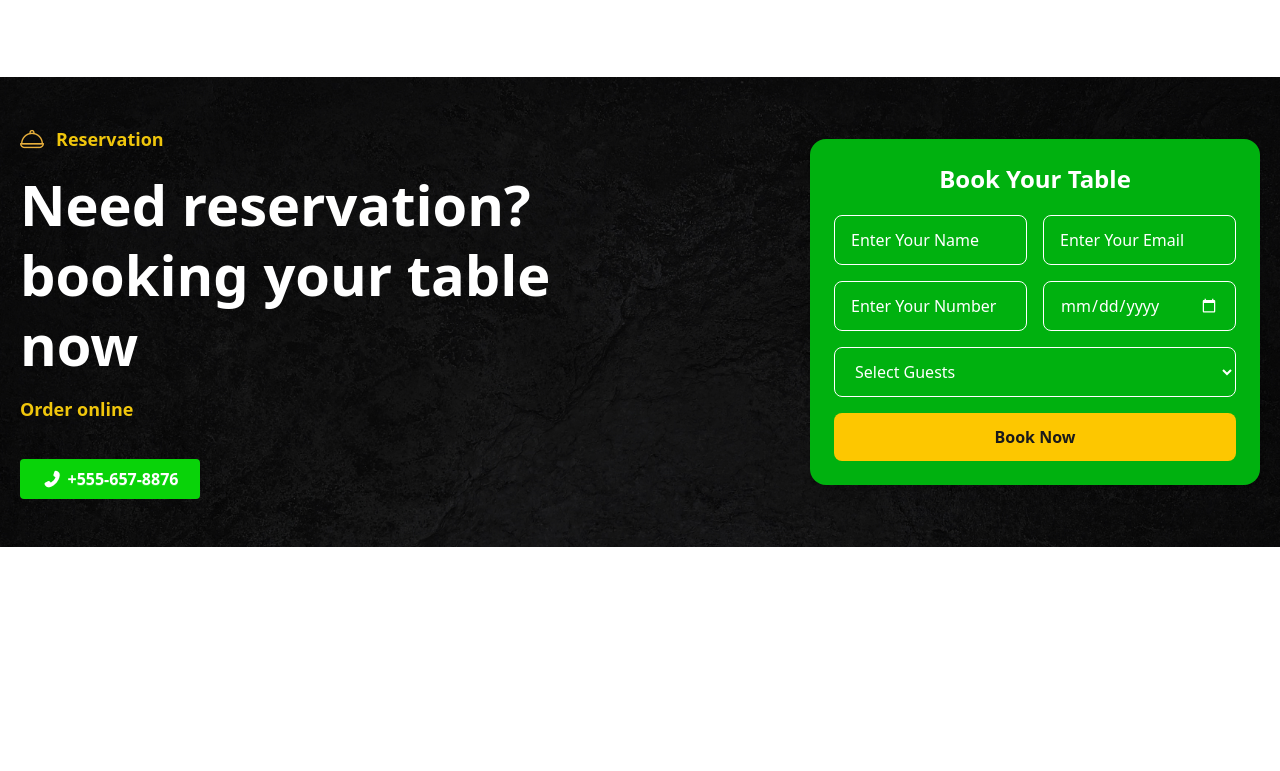
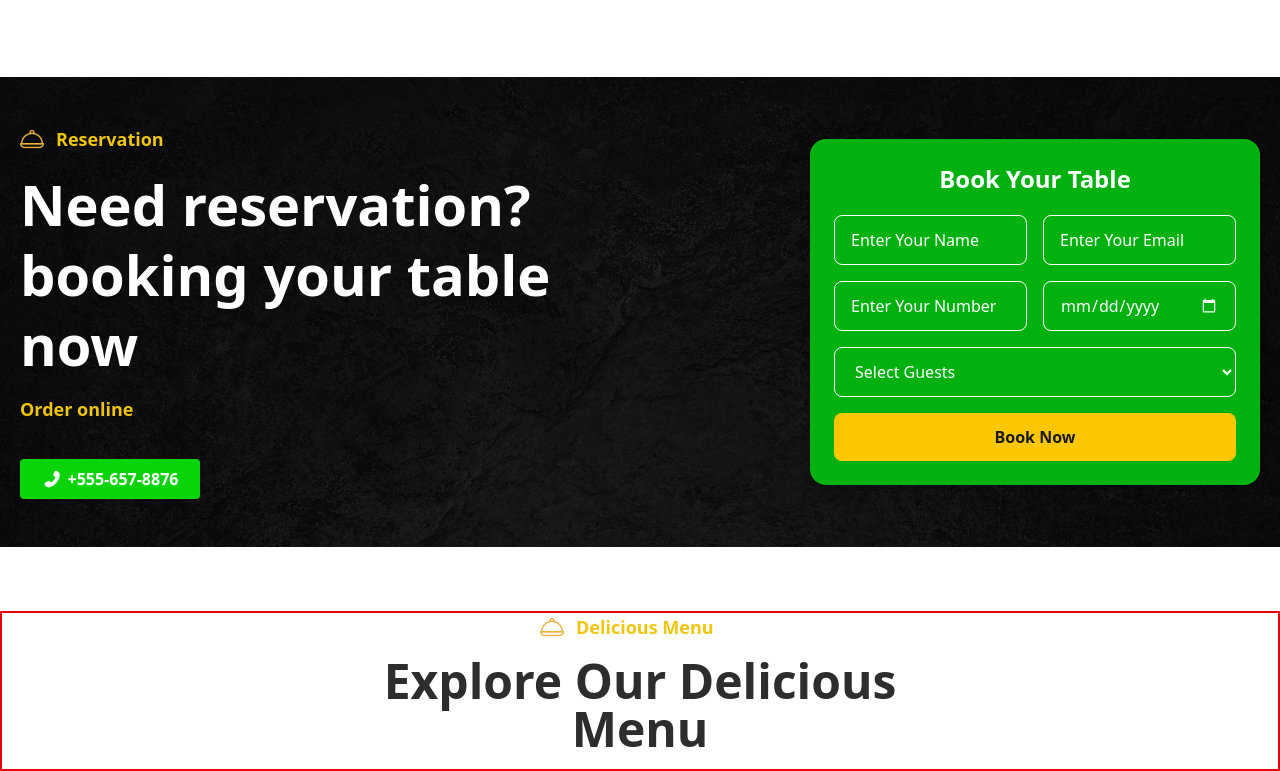
Before and after one commit to Wardun-00/foodiex-practice-repo, a plain HTML site: page index.html in a window 1280 px wide. Shown: the part 2714-3485 px from the top of the page. Before the commit the page ends 3261 px from the top, so only its background shows below. Drawn offline with nearby package versions, Linux system fonts and the light colour scheme.

Commit message:
add delicious menu title

```diff
--- a/index.html
+++ b/index.html
@@ -601,6 +601,22 @@
           </div>
         </div>
       </section>
+
+      <!--========= section-5  (Explore Our Menu)=======-->
+      <section class="max-w-[1380px] mx-auto mt-16 border-red-600 border-2">
+        <!-- Best Choice Title -->
+        <div class="text-center">
+          <!-- why choose us -->
+          <div class="flex w-[200px] mx-auto gap-3 items-center mb-4">
+            <img src="./images/icon/002-food-tray.png" alt="about-logo" />
+            <p class="text-[#f0c60c] font-bold text-lg">Delicious Menu</p>
+          </div>
+          <!-- text -->
+          <h1 class="text-3xl md:text-5xl font-extrabold text-[#2e2d2d] mb-4">
+            Explore Our Delicious <br />Menu
+          </h1>
+        </div>
+      </section>
     </main>
 
     <!-- aos js cdn  -->
```
